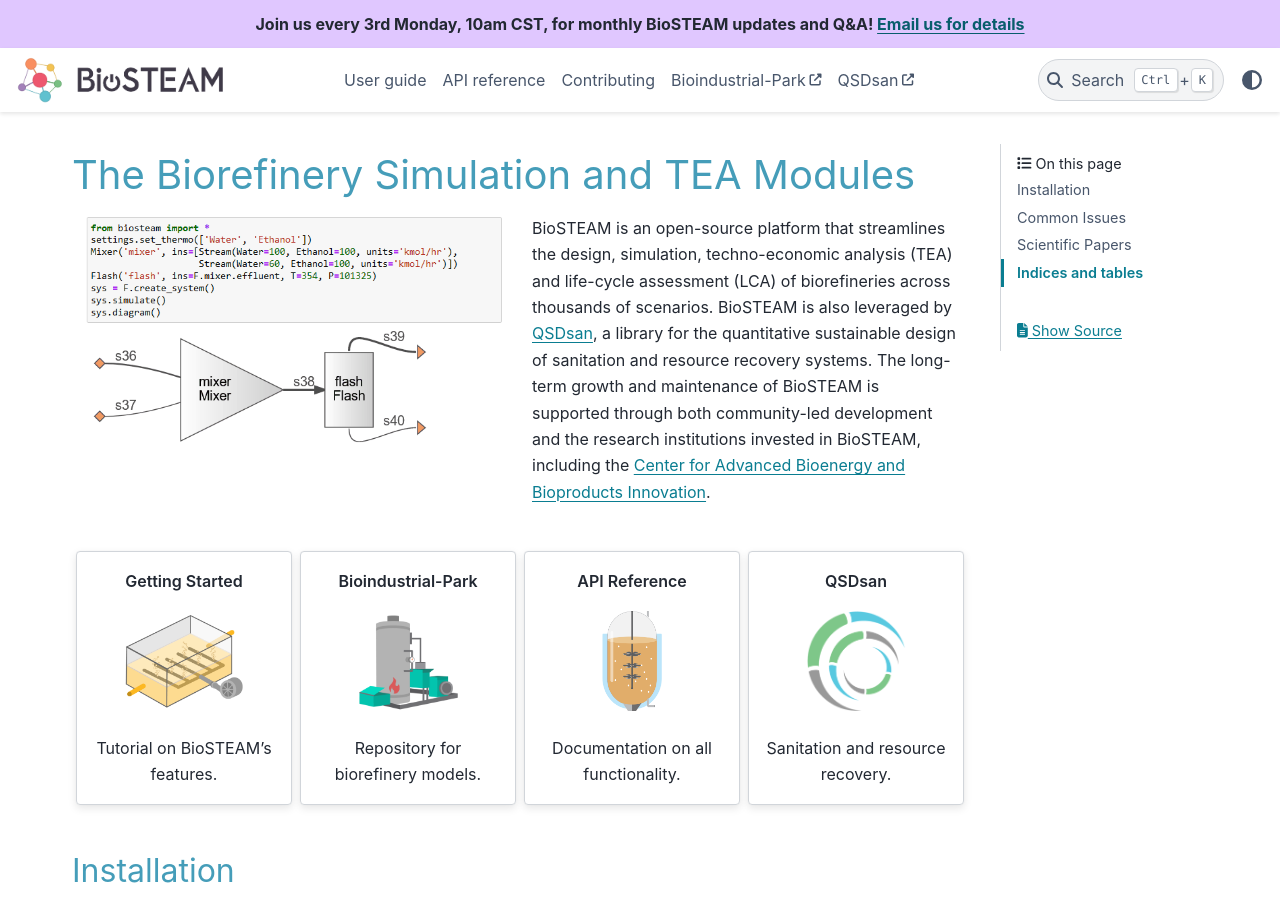
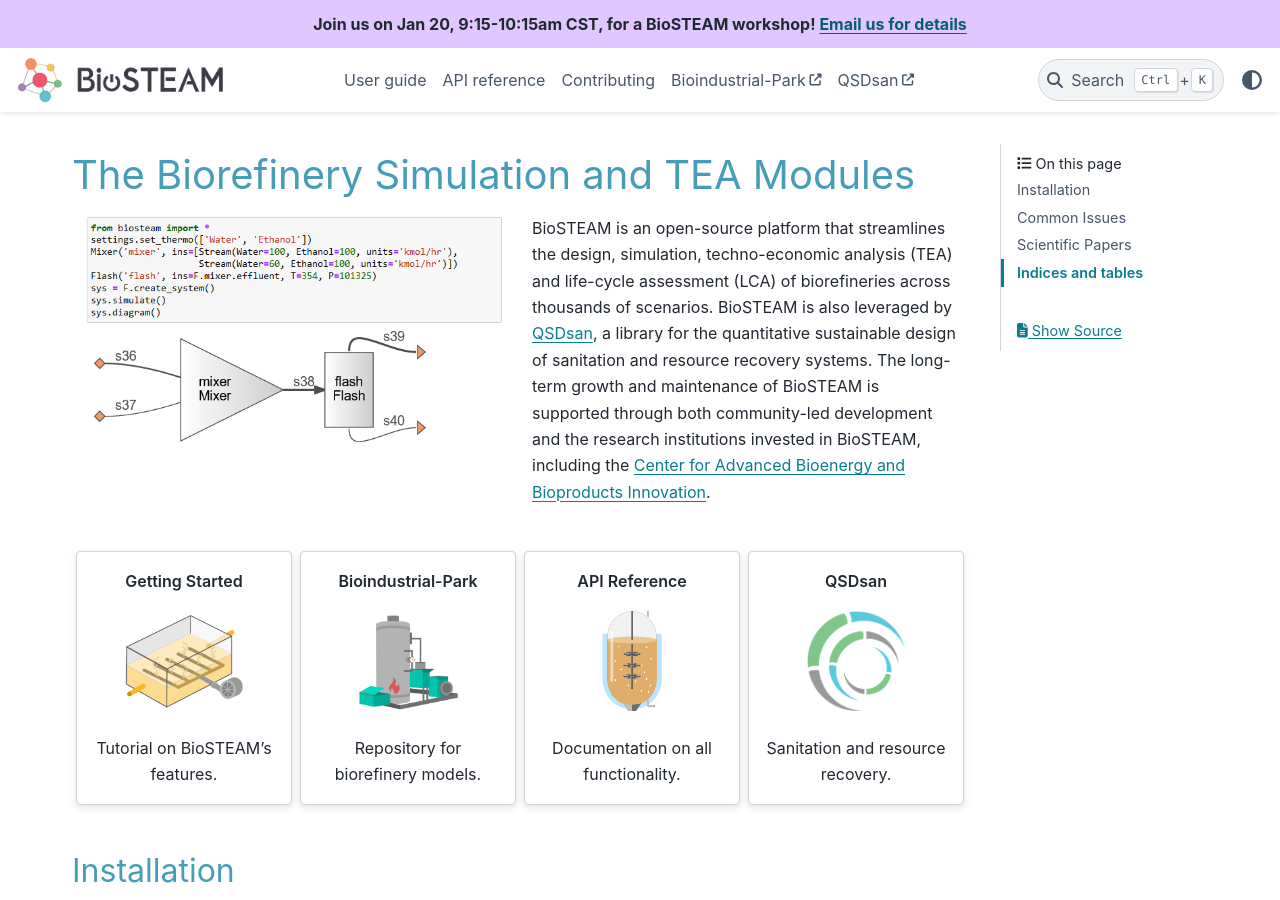
Before and after one commit to BioSTEAMDevelopmentGroup/biosteam, a Sphinx documentation site: the page built from docs/index.txt, in a window 1280 px wide and 900 px high. Built offline with Sphinx 7.4.7 and the PyData theme 0.15.4, drawn with Linux system fonts in a browser that asks for light colours; pages that are not in the unit, such as notebooks, are missing from menus; the version number is read from the project's files by our own code.

Commit message:
add workshop notification

```diff
--- a/README.rst
+++ b/README.rst
@@ -25,6 +25,11 @@
 **Read in:** `Español <README.es.rst>`_
 
 .. contents::
+
+Workshops
+---------
+Join us on Friday, Jan 20, 9:15-10:15am CST, for a BioSTEAM workshop!
+Email biosteamdevelopmentgroup@gmail.com for details.
 
 What is BioSTEAM?
 -----------------
--- a/docs/conf.py
+++ b/docs/conf.py
@@ -271,7 +271,7 @@
         'image_dark': 'logo_dark.png'
     },
     "announcement": (
-        "<p>Join us every 3rd Monday, 10am CST, for monthly BioSTEAM updates and Q&A! "
+        "<p>Join us on Jan 20, 9:15-10:15am CST, for a BioSTEAM workshop! "
         "<a href='mailto: biosteamdevelopmentgroup@gmail.com'>Email us for details</a></p>"
     ),
     "external_links": [
```
